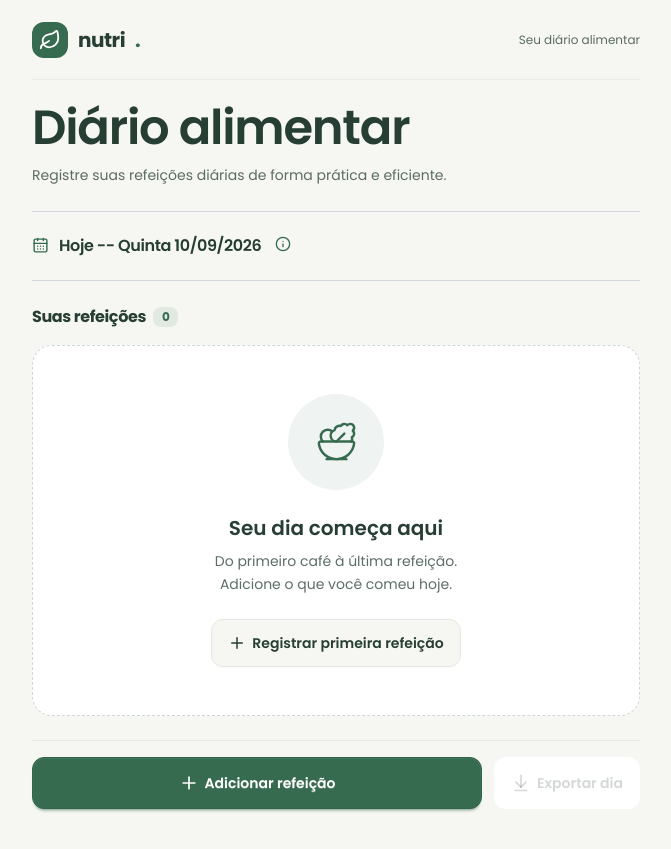
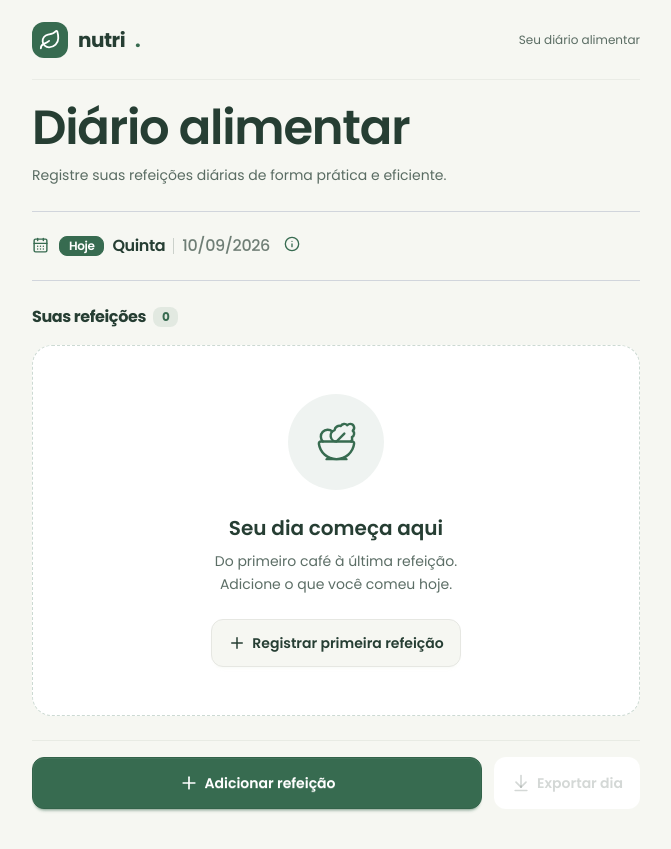
Before and after one commit to robsonklein/diet-diary, a Next.js app: page / in a window 1280 px wide. Shown: the whole page, without its empty margins (304-975 px from the left). Built offline with nearby package versions, Linux system fonts and the light colour scheme.

Commit message:
feat: add date picker and improve diary date display

```diff
--- a/src/components/DiaryHeader.tsx
+++ b/src/components/DiaryHeader.tsx
@@ -9,8 +9,8 @@ export function DiaryHeader({ date, onDateChange }: {
 }) {
   const [editing, setEditing] = useState(false);
   const [draft, setDraft] = useState("");
-  const [error, setError] = useState("");
   const trigger = useRef<HTMLButtonElement>(null);
+  const today = localDate();
   const weekdays = ["Domingo", "Segunda", "Terça", "Quarta", "Quinta", "Sexta", "Sábado"];
   const weekday = weekdays[new Date(`${date}T12:00:00`).getDay()];
   const close = () => {
@@ -18,13 +18,8 @@ export function DiaryHeader({ date, onDateChange }: {
     requestAnimationFrame(() => trigger.current?.focus());
   };
   const save = () => {
-    const match = /^(\d{2})\/(\d{2})\/(\d{4})$/.exec(draft.trim());
-    const value = match ? `${match[3]}-${match[2]}-${match[1]}` : "";
-    if (!match || Number(match[3]) < 1000 || localDate(new Date(`${value}T12:00:00`)) !== value) {
-      setError("Informe uma data válida no formato DD/MM/AAAA.");
-      return;
-    }
-    onDateChange(value);
+    if (!draft || draft > today) return;
+    onDateChange(draft);
     close();
   };
   return (
@@ -55,26 +50,17 @@ export function DiaryHeader({ date, onDateChange }: {
                 <input
                   autoFocus
                   aria-label="Data do diário"
-                  aria-invalid={!!error}
-                  aria-describedby={error ? "diary-date-error" : undefined}
-                  className="input min-w-0 w-36 text-base sm:text-sm"
-                  type="text"
-                  inputMode="numeric"
-                  placeholder="DD/MM/AAAA"
-                  maxLength={10}
+                  className="input min-w-0 w-40 text-base sm:text-sm"
+                  type="date"
+                  required
+                  max={today}
                   value={draft}
-                  onFocus={(event) => event.target.select()}
-                  onChange={(event) => {
-                    const digits = event.target.value.replace(/\D/g, "").slice(0, 8);
-                    setDraft(digits.replace(/^(\d{2})(\d)/, "$1/$2").replace(/^(\d{2}\/\d{2})(\d)/, "$1/$2"));
-                    setError("");
-                  }}
+                  onChange={(event) => setDraft(event.target.value)}
                   onKeyDown={(event) => { if (event.key === "Escape") { event.preventDefault(); close(); } }}
                 />
                 <button type="submit" className="btn btn-ghost btn-circle" aria-label="Salvar data"><Check size={18} /></button>
                 <button type="button" className="btn btn-ghost btn-circle" aria-label="Cancelar edição da data" onClick={close}><X size={18} /></button>
               </div>
-              {error && <p id="diary-date-error" role="alert" className="mt-1 text-xs text-error">{error}</p>}
             </form>
           ) : (
             <button
@@ -82,11 +68,22 @@ export function DiaryHeader({ date, onDateChange }: {
               type="button"
               title="Editar data"
               aria-label="Editar data do diário"
-              className="min-h-11 text-start text-base font-semibold tracking-tight hover:text-primary focus-visible:outline-2 focus-visible:outline-primary"
-              onClick={() => { setDraft(formatDate(date)); setError(""); setEditing(true); }}
+              className="group min-h-11 rounded-lg text-start text-base tracking-tight hover:text-primary focus-visible:outline-2 focus-visible:outline-primary"
+              onClick={() => { setDraft(date); setEditing(true); }}
             >
-              {date === localDate() ? `Hoje -- ${weekday} ` : `${weekday} -- `}
-              <time dateTime={date}>{formatDate(date)}</time>
+              <span className="flex flex-wrap items-center gap-x-2 gap-y-1">
+                {date === today && (
+                  <span className="badge badge-primary badge-sm font-semibold">Hoje</span>
+                )}
+                <span className="font-semibold">{weekday}</span>
+                <span aria-hidden="true" className="h-4 w-px bg-base-content/20" />
+                <time
+                  dateTime={date}
+                  className="font-medium tabular-nums text-base-content/65 group-hover:text-primary/80"
+                >
+                  {formatDate(date)}
+                </time>
+              </span>
             </button>
           )}
           <div
```
